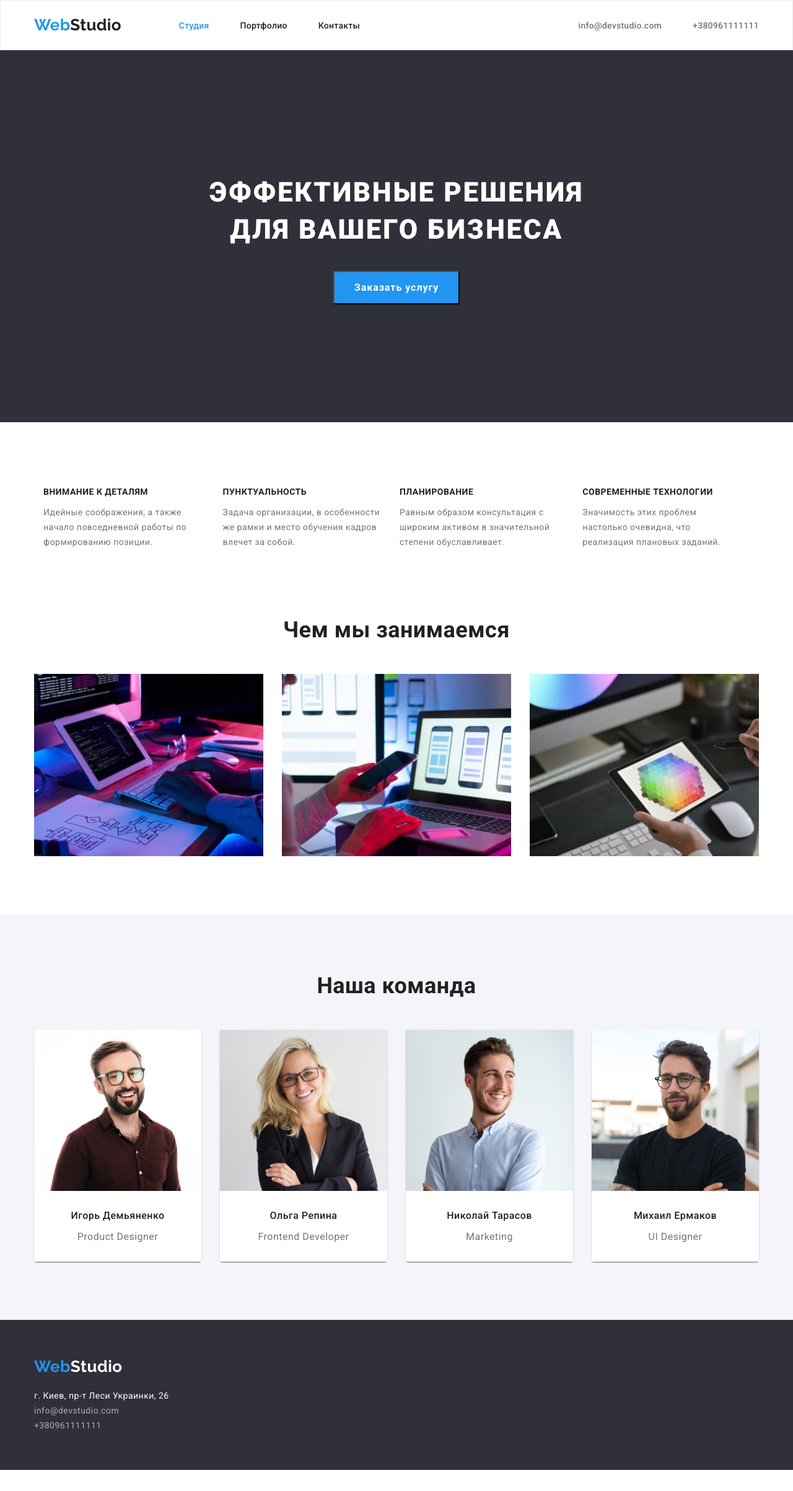
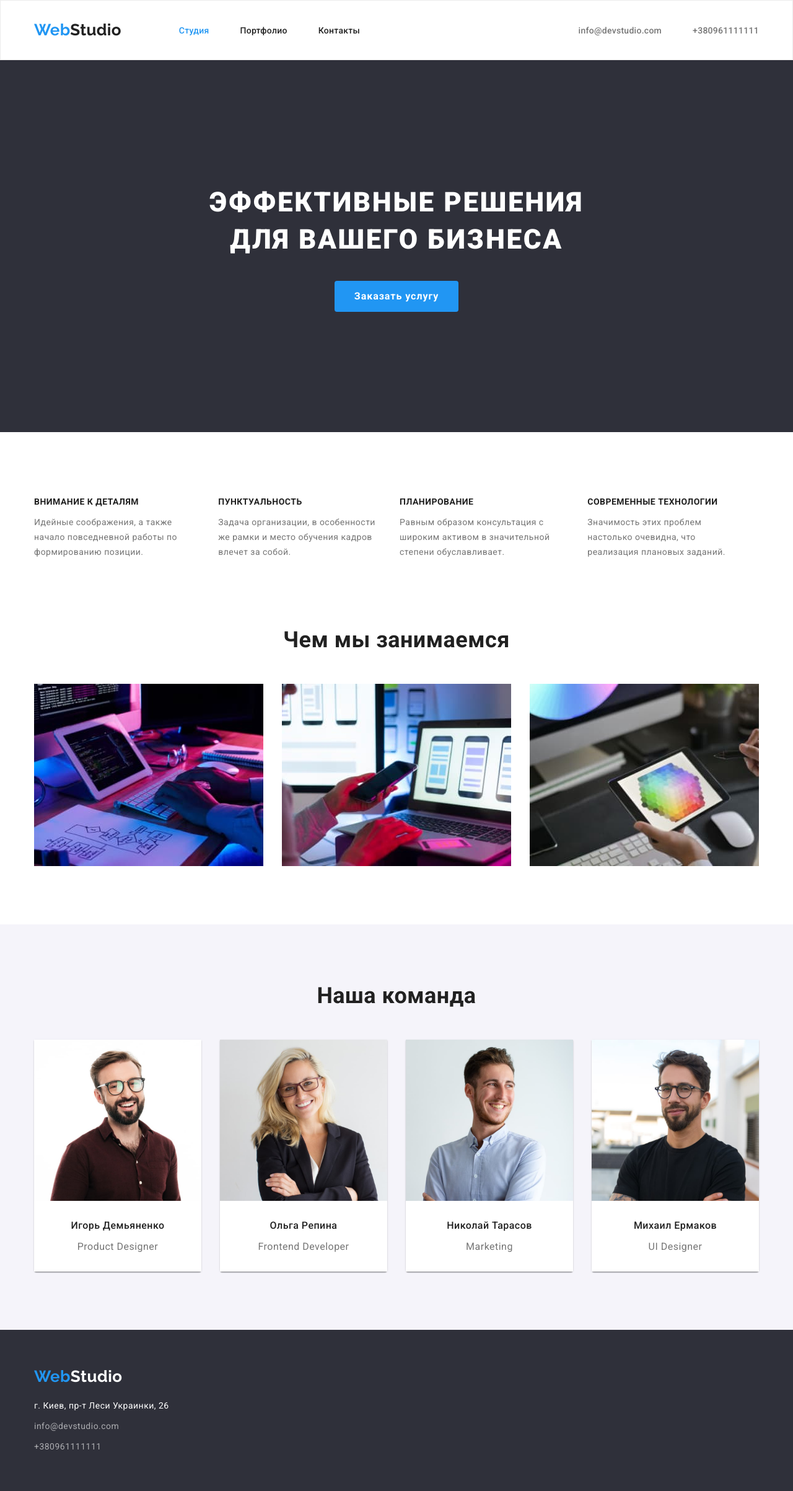
Before and after one commit to MarynaIlchenko/goit-markup-hw-03, a plain HTML site: page index.html in a window 1280 px wide. Shown: the whole page at 62% size. Before the commit the page ends 2371 px from the top, so only its background shows below. Drawn offline with nearby package versions, Linux system fonts and the light colour scheme.

Commit message:
Paddings update

```diff
--- a/css/styles.css
+++ b/css/styles.css
@@ -63,6 +63,8 @@ img {
     font-size: 14px;
     line-height: calc( 16 / 14 );
     letter-spacing: 0.02em;
+    padding-top: 32px;
+    padding-bottom: 32px;
     border: 1px solid #ECECEC;
 }
 
@@ -72,8 +74,9 @@ img {
 }
 
 .header-navigation {
-    display: flex;
+    display: block;
     align-items: center;
+
 }
 
 .header-list {
@@ -96,6 +99,7 @@ img {
 }
 
 .header-contacts {
+    display: block;
     margin-left: auto;
 }
 
@@ -106,8 +110,6 @@ img {
     line-height: calc( 31 / 26 );
     color: var(--accent-color);
     margin-right: 93px;
-    padding-top: 24px;
-    padding-bottom: 24px;
 }
 
 .header-logo {
@@ -123,8 +125,6 @@ img {
     font-size: 14px;
     line-height: calc( 16 / 14 );
     letter-spacing: 0.02em;
-    padding-top: 32px;
-    padding-bottom: 32px;
     color: var(--header-text-color)
 }
 
@@ -140,18 +140,18 @@ img {
     font-size: 14px;
     line-height: calc(16 / 14);
     letter-spacing: 0.02em;
-    padding-top: 32px;
-    padding-bottom: 32px;
     color: var(--header-contacts-color)
 }
+
+
+/*------HERO------ */
 
 .hero {
     background: var(--bg-color);
     height: 600px;
-    padding: 200px 0 280px 0;
+    padding-top: 200px;
+    padding-bottom: 200px;
 }
-
-/*------HERO------ */
 
 .hero-container {
     max-width: 696px;
@@ -180,6 +180,8 @@ img {
     letter-spacing: 0.06em;
     cursor: pointer;
     min-width: 200px;
+    border: none;
+    border-radius: 4px;
     padding: 10px 32px;
     color: var(--primery-title-color)
 }
@@ -195,13 +197,20 @@ img {
 
 /* ----------ABOUT---------  */
 
+.about{
+    padding-top: 94px;
+    padding-bottom: 94px;
+}
+
 .about-container {
     align-items: center;
+    padding-left: 15px;
+    padding-right: 15px;
 }
 
 .about-list{
     display: flex;
-    padding: 94px 15px 94px 15px;
+
     min-width: 270px;
 }
 
@@ -317,6 +326,11 @@ img {
     padding-bottom: 60px;
 }
 
+.footer-container{
+    padding-left: 15px;
+    padding-right: 15px;
+}
+
 .footer-logo{
     color: var(--primery-title-color);
 }
@@ -329,8 +343,11 @@ img {
 .contacts-link{
     font-size: 14px;
     line-height: 1.71;
-    margin: 0 0 9px;
     color: var(--primery-title-color);
+}
+
+.contacts-item{
+    margin-top: 9px;
 }
 
 .contacts-color{
@@ -359,8 +376,6 @@ img {
 
 .portfolio-item{
     display: inline-block;
-    box-shadow: 0px 3px 1px rgba(0, 0, 0, 0.1), 0px 1px 2px rgba(0, 0, 0, 0.08), 0px 2px 2px rgba(0, 0, 0, 0.12);
-    border-radius: 4px;
     margin-left: 8px;
 }
 
@@ -373,6 +388,7 @@ img {
     color: var(--secondary-title-color);
     background: #F5F4FA;
     border: none;
+    border-radius: 4px;
     padding: 6px 22px 6px 22px;
     cursor: pointer;
 }
@@ -403,6 +419,7 @@ img {
     background-color: var(--primery-title-color);
     border-top: none;
     border: 1px solid #EEEEEE;
+    padding: 20px 24px 20px 24px;
 }
 
 .cases-item-title{
@@ -410,13 +427,13 @@ img {
     font-size: 18px;
     line-height: calc(36 / 18);
     letter-spacing: 0.06em;
-    margin: 20px 24px 4px 24px;
+    margin-bottom: 4px;
     color: var(--secondary-title-color);
 }
 
 .cases-item-text{
     font-size: 16px;
     line-height: calc(30 / 16);
-    margin: 0px 24px 20px 24px;
+    margin: 0px
     color: var(--primery-text-color);
 }
```
Also changed, not shown: portfolio.html (+2 -2 lines).
